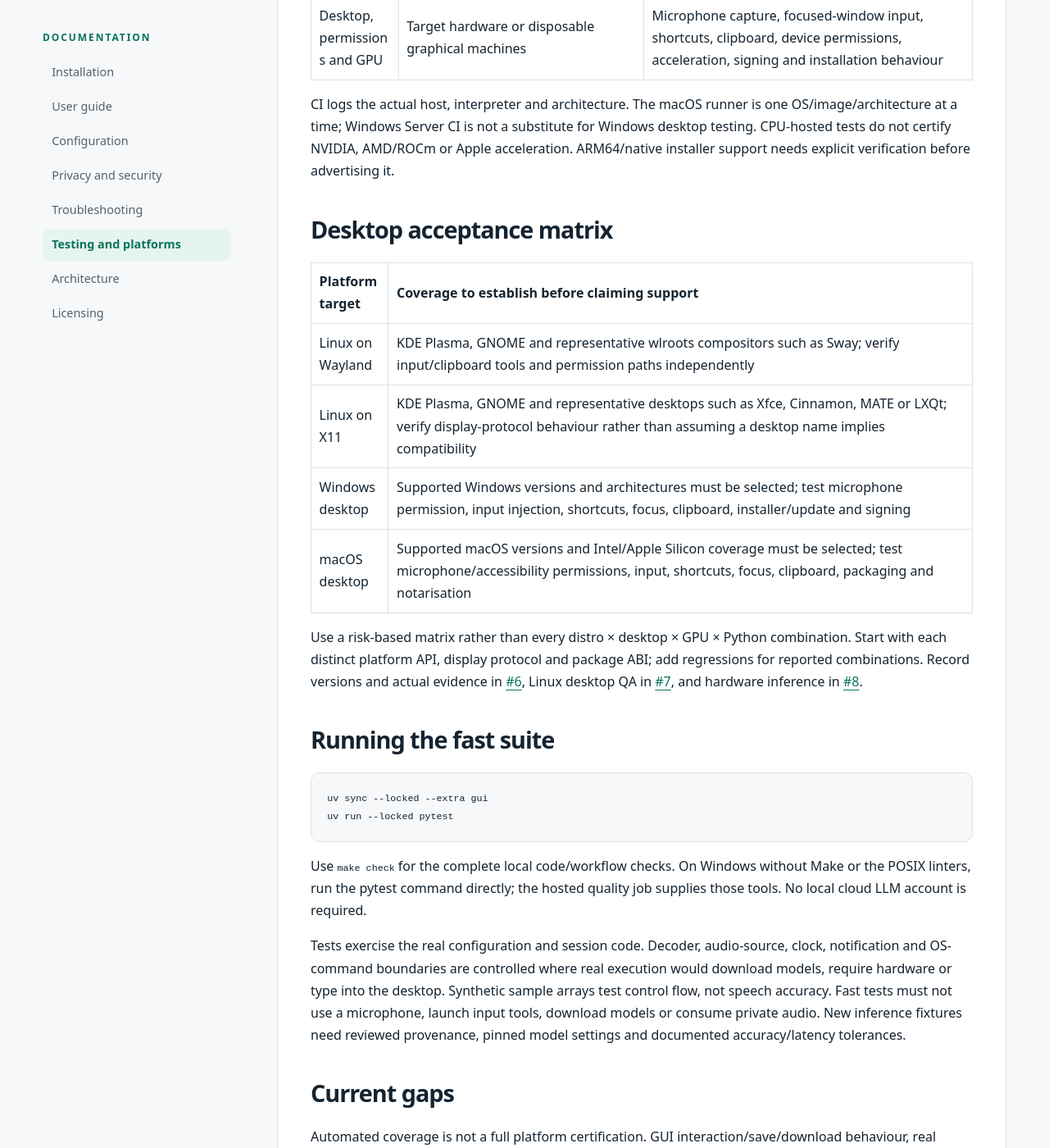
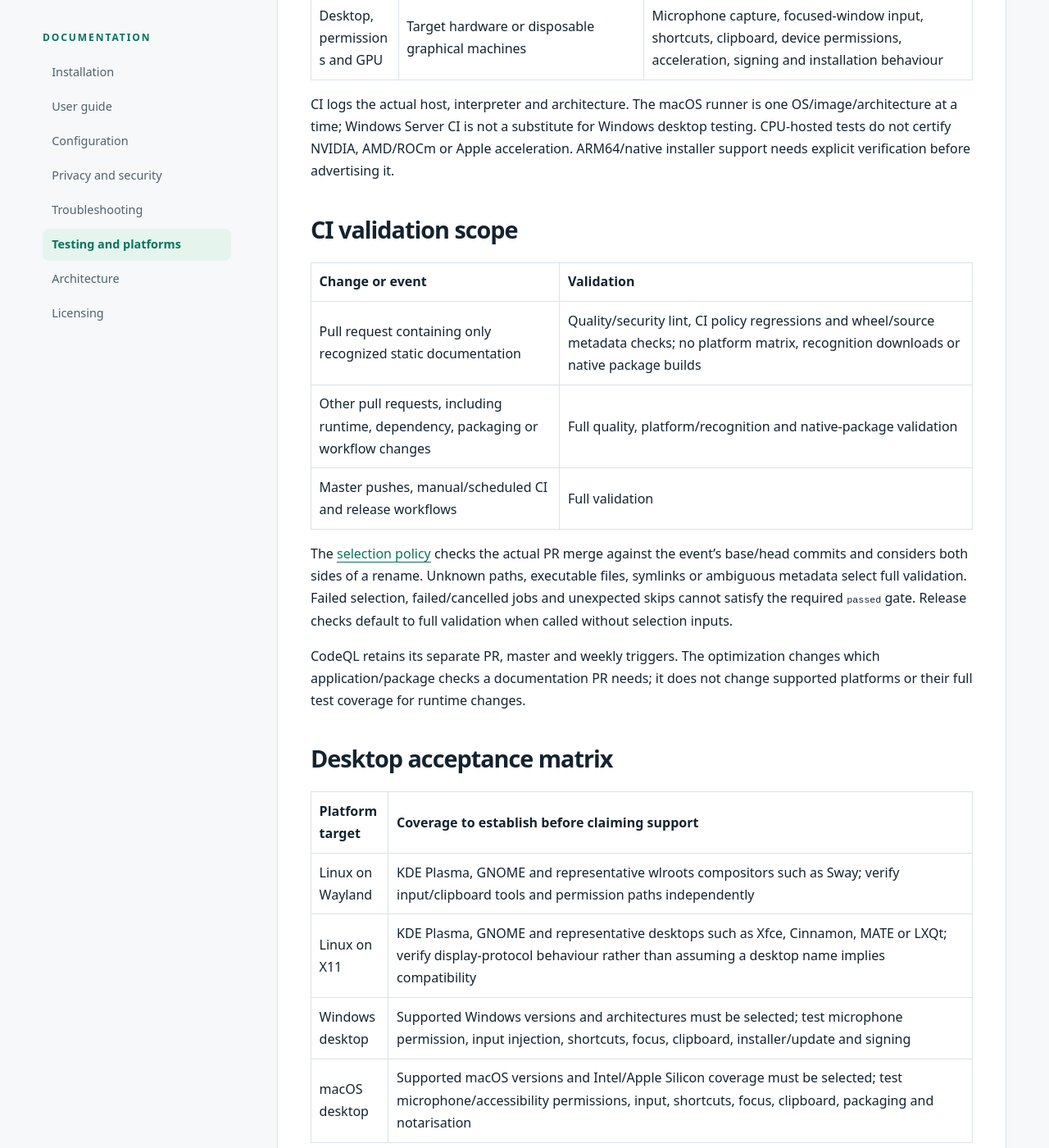
Before and after one commit to iller7/type-as-you-speak, a Jekyll site: the page built from docs/testing.md, in a window 1280 px wide and 1400 px high, scrolled down 941 px. Shown: the whole window at 82% size. Built offline with Jekyll 4.4.1, drawn with Linux system fonts in a browser that asks for light colours.

Commit message:
docs: explain CI validation scope (#63)
Co-authored-by: Faizal Sahebdin <2151114+iller7@users.noreply.github.com>

```diff
--- a/docs/testing.md
+++ b/docs/testing.md
@@ -17,6 +17,18 @@ The product target is Linux across distributions and desktops, plus Windows and
 | Desktop, permissions and GPU | Target hardware or disposable graphical machines                                                        | Microphone capture, focused-window input, shortcuts, clipboard, device permissions, acceleration, signing and installation behaviour                |
 
 CI logs the actual host, interpreter and architecture. The macOS runner is one OS/image/architecture at a time; Windows Server CI is not a substitute for Windows desktop testing. CPU-hosted tests do not certify NVIDIA, AMD/ROCm or Apple acceleration. ARM64/native installer support needs explicit verification before advertising it.
+
+## CI validation scope
+
+| Change or event                                                                   | Validation                                                                                                                                        |
+| --------------------------------------------------------------------------------- | ------------------------------------------------------------------------------------------------------------------------------------------------- |
+| Pull request containing only recognized static documentation                      | Quality/security lint, CI policy regressions and wheel/source metadata checks; no platform matrix, recognition downloads or native package builds |
+| Other pull requests, including runtime, dependency, packaging or workflow changes | Full quality, platform/recognition and native-package validation                                                                                  |
+| Master pushes, manual/scheduled CI and release workflows                          | Full validation                                                                                                                                   |
+
+The [selection policy](https://github.com/iller7/type-as-you-speak/blob/master/scripts/ci-policy.py) checks the actual PR merge against the event's base/head commits and considers both sides of a rename. Unknown paths, executable files, symlinks or ambiguous metadata select full validation. Failed selection, failed/cancelled jobs and unexpected skips cannot satisfy the required `passed` gate. Release checks default to full validation when called without selection inputs.
+
+CodeQL retains its separate PR, master and weekly triggers. The optimization changes which application/package checks a documentation PR needs; it does not change supported platforms or their full test coverage for runtime changes.
 
 ## Desktop acceptance matrix
 
```
